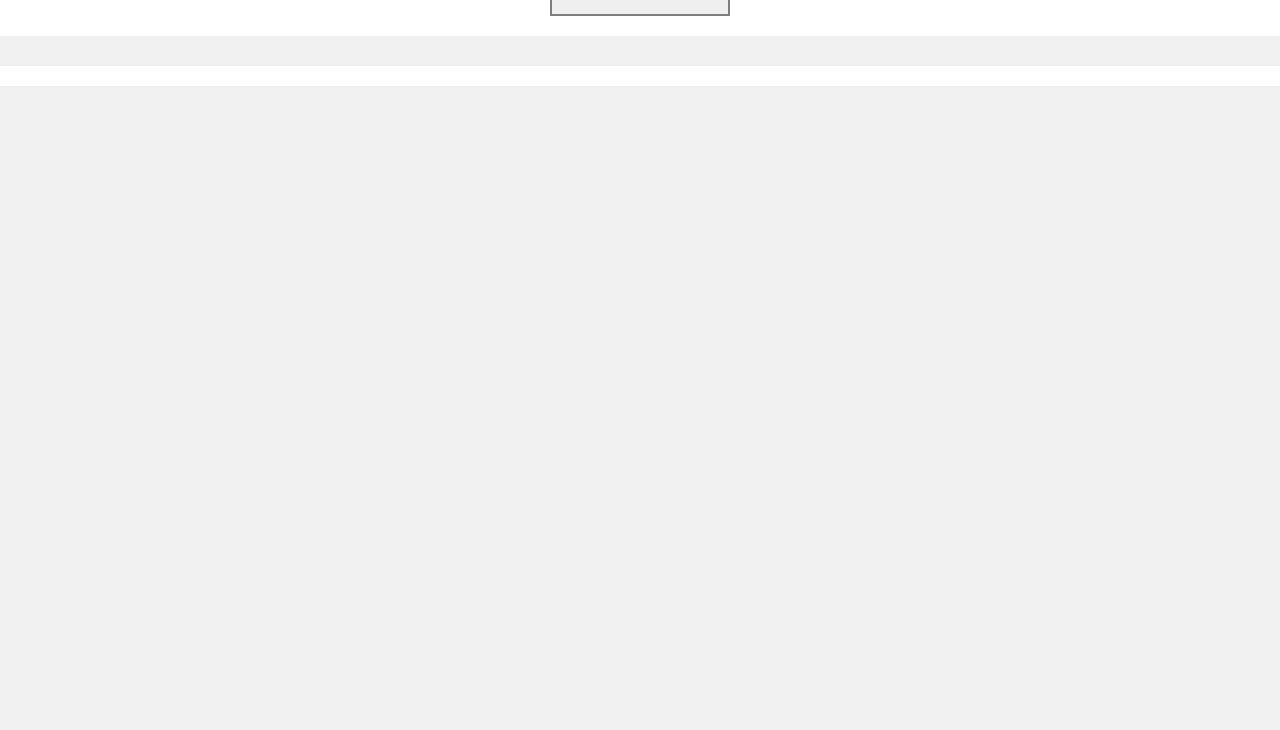
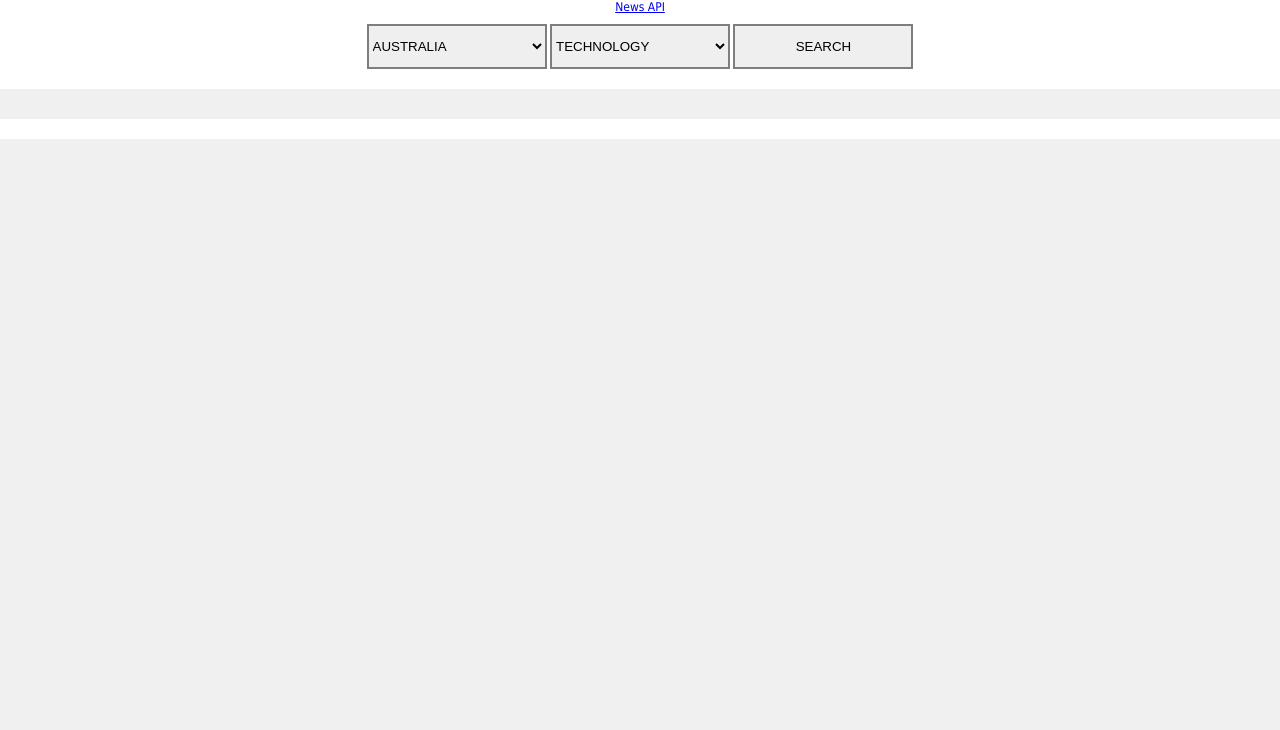
Before and after one commit to AlexanderKononenko210b/front_camp_2019_module_1.github.io, a website built with webpack: page root/dist/index.html in a window 1280 px wide. Shown: the part 70-800 px from the top of the page. Built offline with nearby package versions, Linux system fonts and the light colour scheme; no server answers.

Commit message:
Countries and categories dropdowns were added.

```diff
--- a/root/src/assets/style.css
+++ b/root/src/assets/style.css
@@ -37,7 +37,7 @@ h2 {
     margin-bottom: 15px;
 }
 
-.update-btn {
+.submit-btn {
     width: 180px;
     height: 45px;
     border: 2px solid #7e7e7e;
--- a/root/src/index.js
+++ b/root/src/index.js
@@ -1,26 +1,56 @@
 import './assets/style.css';
 import load from './modules/load';
 import constants from './share/constants';
+import countries from './share/countries';
+import categories from './share/categories';
 
-getNews(constants.START_MODE);
+let countryValue = "";
+let categoryValue = "";
 
-let updateBtn = document.getElementById("btn");
-updateBtn.addEventListener("click", () => {
-    getNews(constants.UPDATE_MODE);
+const url = buildUrl();
+getNews(url, constants.START_MODE);
+buildCountries();
+buildCategories();
+
+let searchBtn = document.getElementById("search-btn");
+searchBtn.addEventListener("click", () => {
+    const url = buildUrl(countryValue, categoryValue);
+    getNews(url, constants.UPDATE_MODE);
 });
 
-async function getNews(mode) {
-    const response = await load();
+let countriesSelectElement = document.getElementById("countries");
+countriesSelectElement.addEventListener("change", (event) => {
+    countryValue = event.target.value;
+});
+
+let categoriesSelectElement = document.getElementById("categories");
+categoriesSelectElement.addEventListener("change", (event) => {
+    categoryValue = event.target.value;
+});
+
+function buildUrl (country, category) {
+    let url = constants.URL;
+
+    url = country ? `${url}country=${country}` : `${url}country=us`;
+    url = category ? `${url}&category=${category}` : `${url}`;
+    url = constants.API_KEY ? `${url}&apiKey=${constants.API_KEY}` : `${url}`;
+
+    return url;
+}
+
+
+async function getNews(url, mode) {
+    const response = await load(url);
     if(response && response.articles && response.articles.length > 0) {
         if(mode === constants.UPDATE_MODE) {
             let container = document.querySelector(".container");
             container.innerHTML = "";
         }
-        addNewsLines(response.articles);
+        buildRecords(response.articles);
     }
 }
 
-function addNewsLines (news) {
+function buildRecords (news) {
     let container = document.querySelector(".container");
     for(let i = 0; i < constants.NUMBER_ROWS_TO_SHOW; ++i) {
         if(news[i]) {
@@ -36,3 +66,37 @@ function addNewsLines (news) {
         }
     }
 }
+
+function buildCountries () {
+    let countriesDropdown = document.getElementById("countries");
+    const defaultIndex = 0;
+    if(countriesDropdown && countries.length > 0) {
+        for(let i = 0; i < countries.length; ++i) {
+            let option = document.createElement("option");
+            option.textContent = countries[i].name;
+            option.value = countries[i].alias;
+            if(defaultIndex === 0) {
+                option.selected = true;
+                countryValue = countries[i].alias;
+            }
+            countriesDropdown.appendChild(option);
+        }
+    }
+}
+
+function buildCategories () {
+    let categoriesDropdown = document.getElementById("categories");
+    const defaultIndex = 0;
+    if(categoriesDropdown && categories.length > 0) {
+        for(let i = 0; i < categories.length; ++i) {
+            let option = document.createElement("option");
+            option.textContent = categories[i];
+            option.value = categories[i];
+            if(defaultIndex === 0) {
+                option.selected = true;
+                categoryValue = categories[i];
+            }
+            categoriesDropdown.appendChild(option);
+        }
+    }
+}
--- a/root/src/modules/load.js
+++ b/root/src/modules/load.js
@@ -1,5 +1,4 @@
-export default async function load() {
-    const url = 'https://newsapi.org/v2/top-headlines?country=us&apiKey=64dbacdde33446cc855b6a5d8d59b450';
+export default async function load(url) {
     const req = new Request(url);
     const response = await fetch(req);
     const json = await response.json();
--- /dev/null
+++ b/root/src/share/categories.js
@@ -0,0 +1,11 @@
+const categories = [
+    "business",
+    "entertainment",
+    "health",
+    "science",
+    "sports",
+    "technology",
+
+];
+
+export default categories;
--- a/root/src/share/constants.js
+++ b/root/src/share/constants.js
@@ -1,4 +1,6 @@
 const constants = {
+    URL: 'https://newsapi.org/v2/top-headlines?',
+    API_KEY: "64dbacdde33446cc855b6a5d8d59b450",
     NUMBER_ROWS_TO_SHOW: 10,
     START_MODE: "START_MODE",
     UPDATE_MODE: "UPDATE_MODE"
--- /dev/null
+++ b/root/src/share/countries.js
@@ -0,0 +1,16 @@
+const countries = [
+    {
+        name: "United States",
+        alias: "us"
+    },
+    {
+        name: "Argentina",
+        alias: "ar"
+    },
+    {
+        name: "Australia",
+        alias: "au"
+    }
+];
+
+export default countries;
```
Also changed, not shown: root/dist/index.html, root/dist/main.js.
